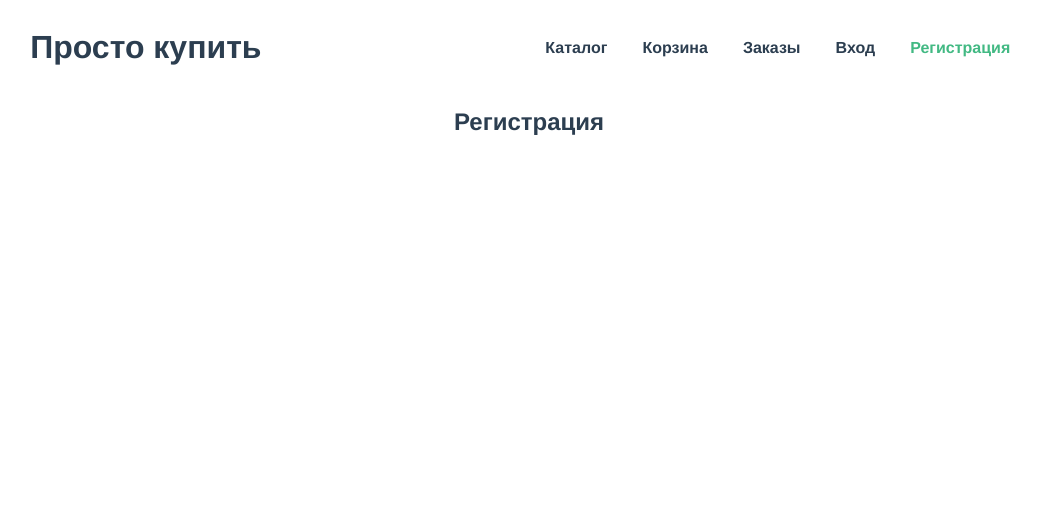
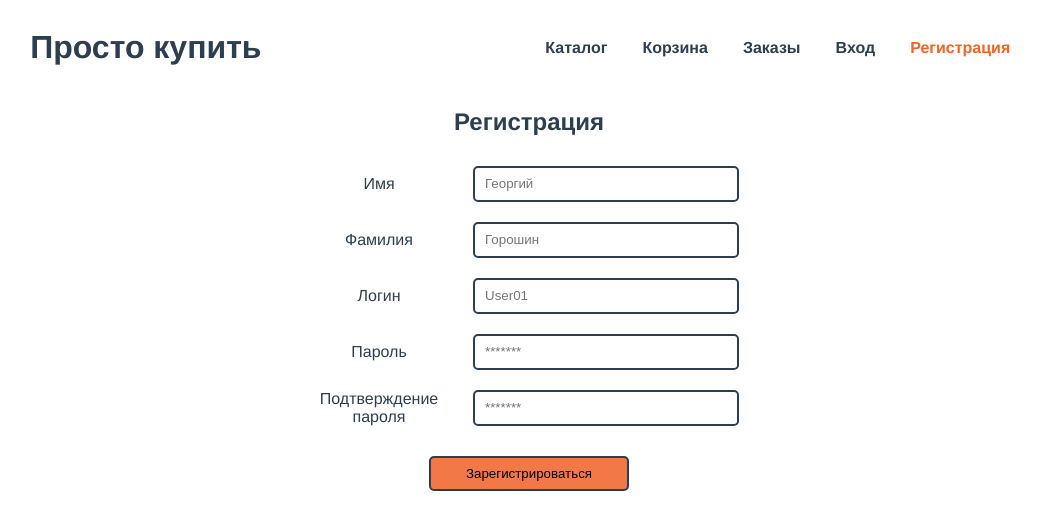
Before and after one commit to Lirik-le/vue-shop, a Vue app: page /register in a window 1280 px wide. Shown: the top 530 px of the page, without its empty margins (111-1152 px from the left). Built offline with nearby package versions, Linux system fonts and the light colour scheme.

Commit message:
reg and log #1

```diff
--- a/package.json
+++ b/package.json
@@ -7,9 +7,11 @@
     "build": "vue-cli-service build"
   },
   "dependencies": {
+    "axios": "^1.3.2",
     "vue": "^3.2.13",
     "vue-router": "^4.0.3",
-    "vuex": "^4.0.0"
+    "vuex": "^4.0.0",
+    "vuex-persistedstate": "^4.1.0"
   },
   "devDependencies": {
     "@vue/cli-plugin-router": "~5.0.0",
--- a/src/App.vue
+++ b/src/App.vue
@@ -7,7 +7,7 @@
 import NavigHeader from "@/components/NavigHeader";
 
 export default {
-  name: 'App',
+  name: 'app',
   components: {
     NavigHeader
   }
--- /dev/null
+++ b/src/axios.js
@@ -0,0 +1,3 @@
+import axios from "axios";
+
+axios.defaults.baseURL = 'http://localhost:8080/';
--- a/src/components/NavigHeader.vue
+++ b/src/components/NavigHeader.vue
@@ -37,6 +37,6 @@ export default {
   }
 
   a.router-link-exact-active {
-    color: #42b983;
+    color: rgb(248, 98, 36);
   }
 </style>
--- a/src/main.js
+++ b/src/main.js
@@ -2,5 +2,6 @@ import { createApp } from 'vue'
 import App from './App.vue'
 import router from './router'
 import store from './store'
+import './axios'
 
 createApp(App).use(store).use(router).mount('#app')
--- a/src/views/LoginView.vue
+++ b/src/views/LoginView.vue
@@ -1,13 +1,54 @@
 <template>
-  <h2>Вход</h2>
+  <form>
+    <h2>Вход</h2>
+    <div>
+      <label for="username">Логин</label>
+      <input id="username" type="text" placeholder="User01">
+    </div>
+    <div>
+      <label for="password">Пароль</label>
+      <input id="password" type="password" placeholder="*******">
+    </div>
+    <input type="submit" value="Войти">
+  </form>
 </template>
 
 <script>
 export default {
-  name: "LoginView"
+  name: "LoginView",
 }
 </script>
 
 <style scoped>
+  form > div {
+    width: 340px;
+    margin: 0 auto;
+    display: flex;
+    justify-content: space-between;
+    align-items: center;
+  }
 
+  form > div > input {
+    margin: 10px 0;
+    width: 250px;
+    height: 30px;
+    padding-left: 10px;
+    border: 2px solid #2c3e50;
+    border-radius: 5px;
+  }
+
+  form > div > input:focus {
+    outline: none;
+    border: 2px solid rgb(248, 98, 36);
+  }
+
+  form > input {
+    margin: 20px 0;
+    width: 80px;
+    height: 30px;
+    border: 2px solid #2c3e50;
+    border-radius: 5px;
+    background: rgba(239, 88, 25, 0.8);
+    cursor: pointer;
+  }
 </style>
--- a/src/views/RegisterView.vue
+++ b/src/views/RegisterView.vue
@@ -1,13 +1,93 @@
 <template>
-  <h2>Регистрация</h2>
+  <form @submit.prevent="saveUser">
+    <h2>Регистрация</h2>
+    <div>
+      <label for="firstName">Имя</label>
+      <input id="firstName" v-model="firstName" type="text" placeholder="Георгий">
+    </div>
+    <div>
+      <label for="lastName">Фамилия</label>
+      <input id="lastName" v-model="lastName" type="text" placeholder="Горошин">
+    </div>
+    <div>
+      <label for="username">Логин</label>
+      <input id="username" v-model="username" type="text" placeholder="User01">
+    </div>
+    <div>
+      <label for="password">Пароль</label>
+      <input id="password" v-model="password" type="password" placeholder="*******">
+    </div>
+    <div>
+      <label for="password2">Подтверждение пароля</label>
+      <input id="password2" v-model="password2" type="password" placeholder="*******">
+    </div>
+    <input type="submit" value="Зарегистрироваться">
+  </form>
 </template>
 
 <script>
+import axios from 'axios'
+
 export default {
-  name: "RegisterView"
+    name: "RegisterView",
+    data() {
+        return {
+            firstName: '',
+            lastName: '',
+            username: '',
+            password: '',
+            password2: '',
+        }
+    },
+    methods: {
+        async saveUser() {
+            const responce = await axios.post('register', {
+                firstName: this.firstName,
+                lastName: this.lastName,
+                username: this.username,
+                password: this.password,
+                password2: this.password2,
+            });
+            console.log(responce);
+        },
+    }
 }
 </script>
 
 <style scoped>
+  form > div {
+    width: 420px;
+    margin: 0 auto;
+    display: flex;
+    justify-content: space-between;
+    align-items: center;
+  }
 
+  form > div > label {
+    width: 120px;
+  }
+
+  form > div > input {
+    margin: 10px 0;
+    width: 250px;
+    height: 30px;
+    padding-left: 10px;
+    border: 2px solid #2c3e50;
+    border-radius: 5px;
+  }
+
+  form > div > input:focus {
+    outline: none;
+    border: 2px solid rgb(248, 98, 36);
+  }
+
+  form > input {
+    margin: 20px 0;
+    width: 200px;
+    height: 35px;
+    border: 2px solid #2c3e50;
+    border-radius: 5px;
+    background: rgba(239, 88, 25, 0.8);
+    cursor: pointer;
+  }
 </style>
```
Also changed, not shown: 1 other file (tests, documents, lock files or other folders).
